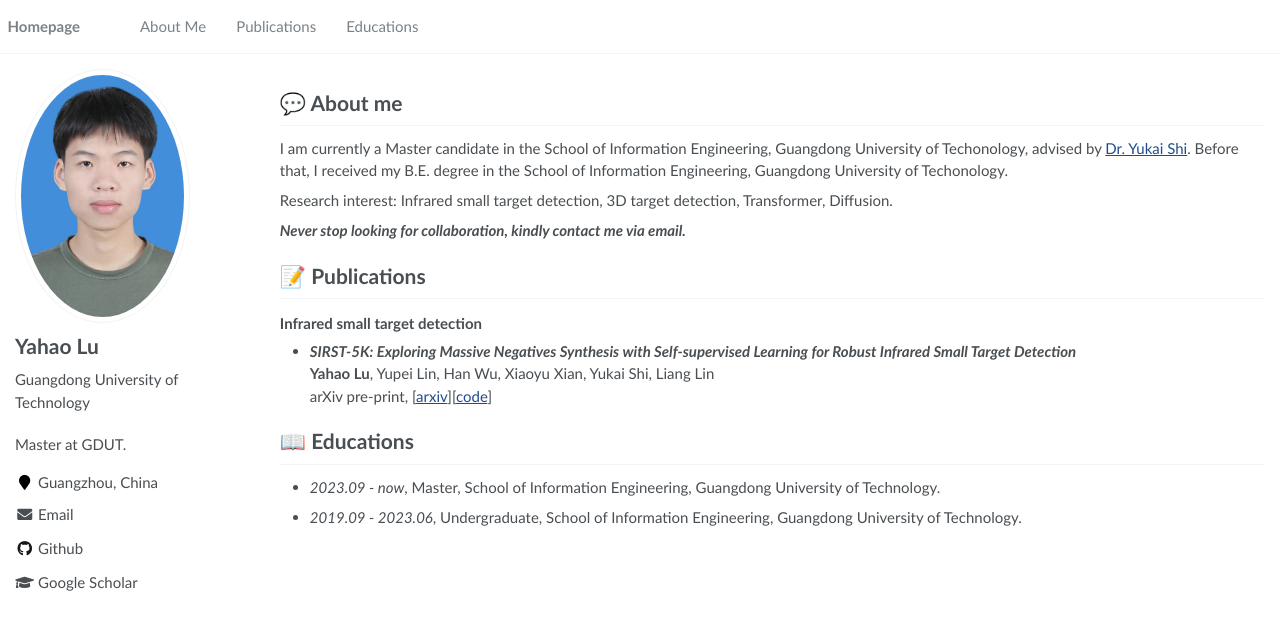
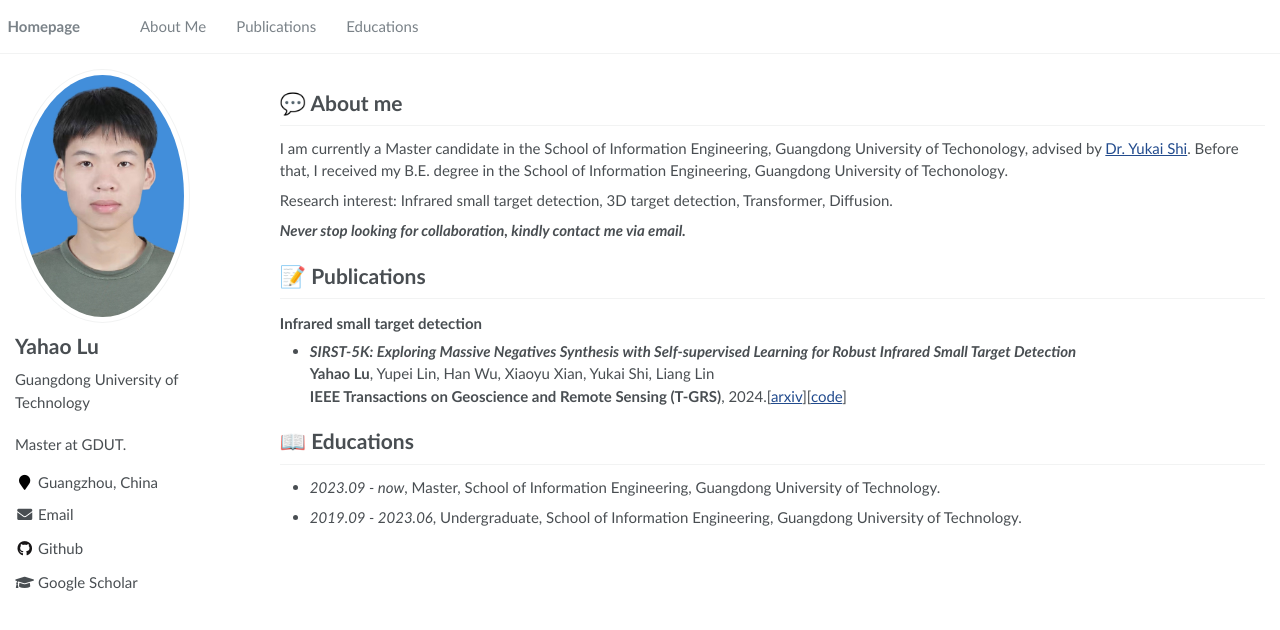
Before and after one commit to datou0326/datou0326.github.io, a Jekyll site: the page built from _pages/about.md, in a window 1280 px wide. Shown: the top 630 px of the page. Built offline with Jekyll 4.4.1, drawn with Linux system fonts in a browser that asks for light colours.

Commit message:
Update about.md

```diff
--- a/_pages/about.md
+++ b/_pages/about.md
@@ -25,7 +25,7 @@ Research interest: Infrared small target detection, 3D target detection, Transfo
 #### Infrared small target detection
 - ***SIRST-5K: Exploring Massive Negatives Synthesis with Self-supervised Learning for Robust Infrared Small Target Detection*** \
 **Yahao Lu**, Yupei Lin, Han Wu, Xiaoyu Xian, Yukai Shi, Liang Lin \
-arXiv pre-print, [[arxiv](https://arxiv.org/abs/2403.05416)][[code](https://github.com/luy0222/SIRST-5K)]
+**IEEE Transactions on Geoscience and Remote Sensing (T-GRS)**, 2024.[[arxiv](https://arxiv.org/abs/2403.05416)][[code](https://github.com/luy0222/SIRST-5K)]
 
 
 
```
